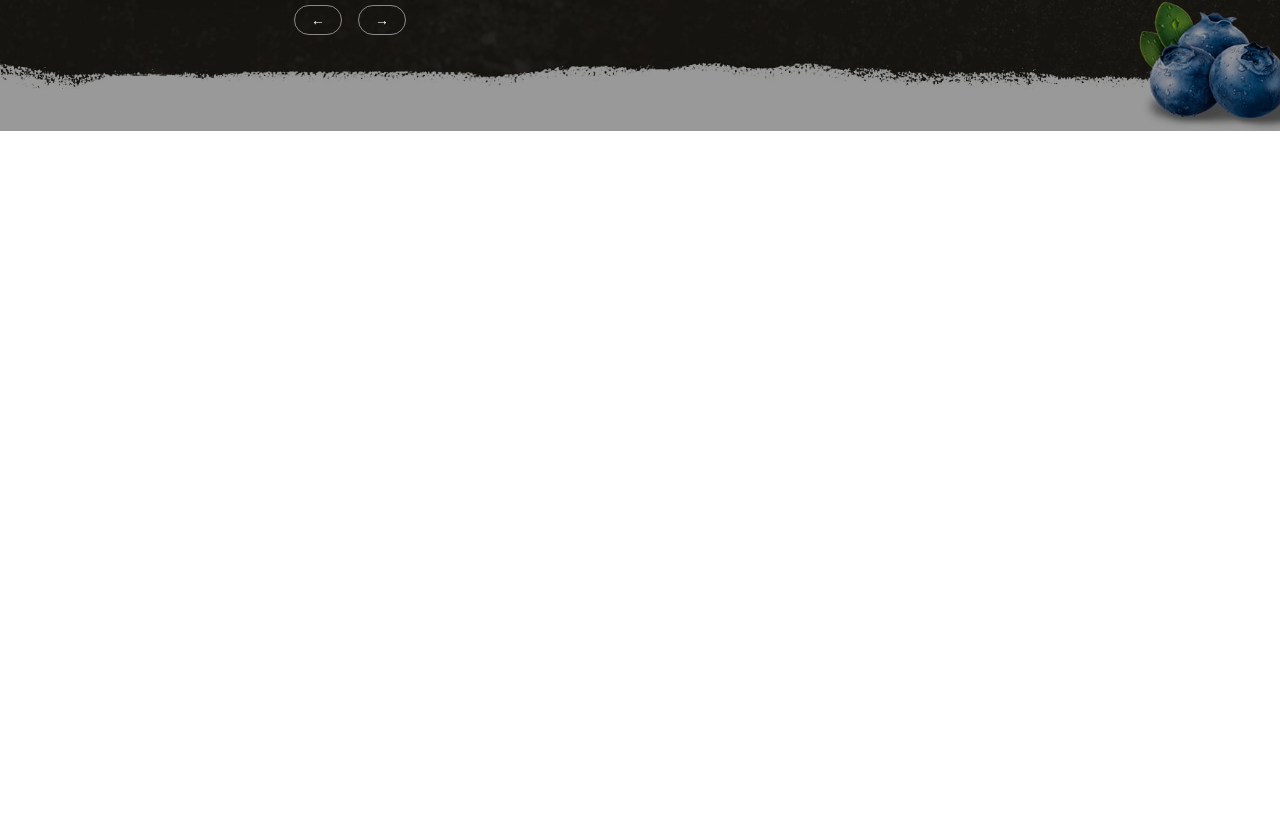
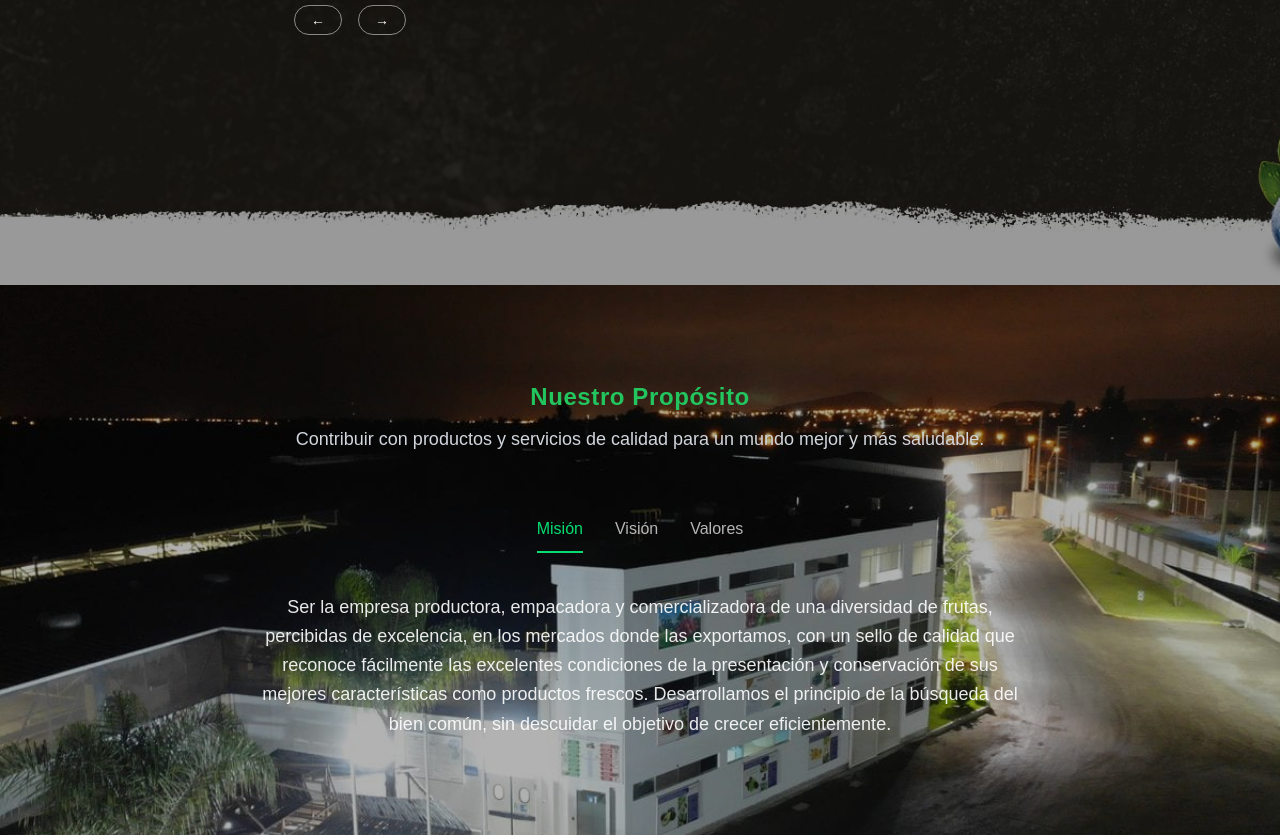
Before and after one commit to SantaPrograma/Sunfruits2026, a Next.js app: page /Nosotros in a window 1280 px wide. Shown: the part 3494-4329 px from the top of the page. Before the commit the page ends 3625 px from the top, so only its background shows below. Built offline with nearby package versions, Linux system fonts and the light colour scheme.

Commit message:
Finalizacion de nosotros, sencillo porque quieren algo rapido

```diff
--- a/components/Nosotros/Cultura.tsx
+++ b/components/Nosotros/Cultura.tsx
@@ -2,7 +2,7 @@
 
 import { motion } from "framer-motion";
 import Image from "next/image";
-import { useState } from "react";
+import { useState, useEffect } from "react";
 
 const images = [
   "/Nosotros/image2.jpg",
@@ -12,15 +12,26 @@ const images = [
 
 export default function Cultura() {
   const [index, setIndex] = useState(0);
+  const [isHovering, setIsHovering] = useState(false);
 
   const next = () => setIndex((prev) => (prev + 1) % images.length);
   const prev = () =>
     setIndex((prev) => (prev - 1 + images.length) % images.length);
 
+  useEffect(() => {
+    if (isHovering) return;
+
+    const interval = setInterval(() => {
+      setIndex((prev) => (prev + 1) % images.length);
+    }, 4000);
+
+    return () => clearInterval(interval);
+  }, [isHovering]);
+
   return (
-    <section className="relative w-full py-24 overflow-hidden">
+    <section className="relative w-full min-h-screen py-24 overflow-hidden">
       {/* Fondo */}
-      <div className="absolute inset-0 z-0">
+      <div className="absolute inset-0 z-0 min-h-full">
         <Image
           src="/Nosotros/bg-tierra.jpg"
           alt=""
@@ -41,7 +52,7 @@ export default function Cultura() {
         >
           <Image src="/Servicios/icon.png" alt="" width={28} height={28} />
           <h2 className="text-white font-semibold tracking-wide text-xl sm:text-2xl">
-            Nuestros Servicios
+            Nuestra Cultura
           </h2>
         </motion.div>
 
@@ -49,6 +60,8 @@ export default function Cultura() {
         <div className="grid grid-cols-1 gap-14 md:grid-cols-2 md:items-center">
           {/* Carrusel */}
           <motion.div
+            onMouseEnter={() => setIsHovering(true)}
+            onMouseLeave={() => setIsHovering(false)}
             initial={{ opacity: 0, x: -30 }}
             whileInView={{ opacity: 1, x: 0 }}
             viewport={{ once: true }}
@@ -62,6 +75,21 @@ export default function Cultura() {
                 fill
                 className="object-cover transition-all duration-500"
               />
+
+              {/* Indicador de pausa */}
+              <motion.div
+                initial={{ opacity: 0, scale: 0.9 }}
+                animate={{
+                  opacity: isHovering ? 1 : 0,
+                  scale: isHovering ? 1 : 0.9,
+                }}
+                transition={{ duration: 0.25 }}
+                className="pointer-events-none absolute top-3 right-3 z-10"
+              >
+                <div className="flex items-center justify-center rounded-xl bg-black/65 px-3 py-2 text-white text-lg font-semibold shadow-lg">
+                  ⏸
+                </div>
+              </motion.div>
             </div>
 
             {/* Controles */}
--- /dev/null
+++ b/components/Nosotros/MisionVisionValores.tsx
@@ -0,0 +1,173 @@
+"use client";
+
+import { motion, AnimatePresence } from "framer-motion";
+import { useState } from "react";
+import Image from "next/image";
+
+const TABS = [
+  {
+    id: "mision",
+    label: "Misión",
+    content: (
+      <p>
+        Ser la empresa productora, empacadora y comercializadora de una
+        diversidad de frutas, percibidas de excelencia, en los mercados donde
+        las exportamos, con un sello de calidad que reconoce fácilmente las
+        excelentes condiciones de la presentación y conservación de sus mejores
+        características como productos frescos. Desarrollamos el principio de la
+        búsqueda del bien común, sin descuidar el objetivo de crecer
+        eficientemente.
+      </p>
+    ),
+  },
+  {
+    id: "vision",
+    label: "Visión",
+    content: (
+      <p>
+        Llegar a ser la organización agro-exportadora más eficiente y eco
+        responsable, del cuidado del medio ambiente de la región, produciendo y
+        empacando productos del campo para destinarlos a la exportación a los
+        mercados más exigentes, cumpliendo todas las especificaciones técnicas y
+        de calidad exigidas por los distintos consumidores y autoridades
+        reguladores de la calidad y condición de los países donde enviamos
+        nuestros productos. Por ello estamos comprometidos con un programa de
+        mejora continua en todas nuestras actividades.
+      </p>
+    ),
+  },
+  {
+    id: "valores",
+    label: "Valores",
+    content: (
+      <div className="flex flex-wrap justify-center gap-3 sm:gap-4 max-w-5xl mx-auto">
+        {[
+          "Liderazgo",
+          "Trabajo en equipo",
+          "Colaboración",
+          "Integridad",
+          "Calidad",
+          "Diversidad",
+          "Solidaridad",
+          "Respeto mutuo",
+          "Agilidad",
+          "Empoderamiento",
+          "Investigación y desarrollo",
+          "Innovación continua",
+          "Pasión por lo que hacemos",
+          "Comunicación fluida 360°",
+          "Ambiente de trabajo agradable",
+          "Desafío permanente del status quo",
+          "Aprendizaje y enseñanza continua",
+          "Compromiso absoluto con el medio ambiente",
+          "Trabajo directo con la comunidad",
+          "Desarrollo permanente de nuestros colaboradores",
+        ].map((valor) => (
+          <span
+            key={valor}
+            className="
+          rounded-full
+          border border-white/30
+          bg-white/10
+          px-4 py-2
+          text-sm sm:text-base
+          text-white
+          backdrop-blur-[1px]
+        "
+          >
+            {valor}
+          </span>
+        ))}
+      </div>
+    ),
+  },
+];
+
+export default function MisionVisionValores() {
+  const [active, setActive] = useState("mision");
+
+  const current = TABS.find((t) => t.id === active)!;
+
+  return (
+    <section className="relative w-full py-24 bg-[#0f172a] overflow-hidden">
+      {/* Fondo */}
+      <div className="absolute inset-0 z-0">
+        <Image
+          src="/Nosotros/back-misionvision.jpg"
+          alt=""
+          fill
+          className="object-cover object-center"
+        />
+
+        {/* Overlay */}
+        <div className="absolute inset-0 bg-black/30" />
+      </div>
+
+      <div className="relative z-10 mx-auto max-w-5xl px-6 text-white">
+        {/* Título */}
+        <motion.h3
+          initial={{ opacity: 0, y: -20 }}
+          whileInView={{ opacity: 1, y: 0 }}
+          viewport={{ once: true }}
+          transition={{ duration: 0.6 }}
+          className="mb-3 text-center text-[#22c55e] font-semibold tracking-wide text-xl sm:text-2xl"
+        >
+          Nuestro Propósito
+        </motion.h3>
+
+        {/* Subtitulo */}
+        <motion.p
+          initial={{ opacity: 0 }}
+          whileInView={{ opacity: 1 }}
+          viewport={{ once: true }}
+          transition={{ duration: 0.6, delay: 0.1 }}
+          className="mx-auto mb-16 max-w-3xl text-center text-gray-300 text-base sm:text-lg"
+        >
+          Contribuir con productos y servicios de calidad para un mundo mejor y
+          más saludable.
+        </motion.p>
+
+        {/* Tabs */}
+        <div className="relative flex justify-center gap-8 mb-10">
+          {TABS.map((tab) => (
+            <button
+              key={tab.id}
+              onClick={() => setActive(tab.id)}
+              className={`relative pb-3 text-sm sm:text-base font-medium transition
+                ${
+                  active === tab.id
+                    ? "text-green-400"
+                    : "text-white/70 hover:text-white"
+                }`}
+            >
+              <span className="flex items-center gap-2">{tab.label}</span>
+
+              {active === tab.id && (
+                <motion.span
+                  layoutId="tab-line"
+                  className="absolute left-0 bottom-0 h-0.5 w-full bg-green-400"
+                />
+              )}
+            </button>
+          ))}
+        </div>
+
+        {/* Contenido */}
+        <div className="relative mx-auto max-w-3xl">
+          <AnimatePresence mode="wait">
+            <motion.div
+              key={active}
+              initial={{ opacity: 0, y: 12 }}
+              animate={{ opacity: 1, y: 0 }}
+              exit={{ opacity: 0, y: -12 }}
+              transition={{ duration: 0.35, ease: "easeOut" }}
+              className="text-center text-white/90 text-base sm:text-lg leading-relaxed"
+            >
+              {current.content}
+            </motion.div>
+          </AnimatePresence>
+        </div>
+      </div>
+    </section>
+  );
+}
--- a/components/Nosotros/Nosotros.tsx
+++ b/components/Nosotros/Nosotros.tsx
@@ -4,6 +4,7 @@ import HeaderUsable from "../HeaderUsable";
 import Bienvenida from "./Bienvenida";
 import Cultura from "./Cultura";
 import Introduccion from "./Introduccion";
+import MisionVisionValores from "./MisionVisionValores";
 import SunFruitsHoy from "./SunFruitsHoy";
 
 export default function Servicios() {
@@ -15,6 +16,7 @@ export default function Servicios() {
       <Introduccion />
       <SunFruitsHoy />
       <Cultura />
+      <MisionVisionValores />
     </div>
   );
 }
```
Also changed, not shown: public/Nosotros/back-misionvision.jpg (added).
